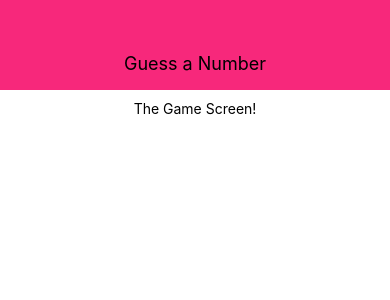
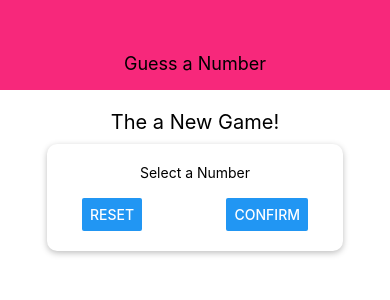
Before and after one commit to Werstern/guess-number, a React Native app: screen / in a window 390 px wide. Shown: the top 300 px of the page. Built offline with nearby package versions, Linux system fonts and the light colour scheme.

Commit message:
add Card component

```diff
--- /dev/null
+++ b/components/Card.js
@@ -0,0 +1,26 @@
+import React from 'react';
+import { View, StyleSheet } from 'react-native';
+
+const Card = props => {
+  return (
+    <View style={{ ...styles.card, ...props.style }}>{props.children}</View>
+  );
+};
+
+const styles = StyleSheet.create({
+  card: {
+    width: 300,
+    maxWidth: '80%',
+    alignItems: 'center',
+    shadowColor: 'black',
+    shadowOffset: { width: 0, height: 2},
+    shadowRadius: 6,
+    shadowOpacity: 0.26,
+    elevation: 8,
+    backgroundColor: 'white',
+    padding: 20,
+    borderRadius: 10
+  }
+});
+
+export default Card;
--- a/screens/StartGameScreen.js
+++ b/screens/StartGameScreen.js
@@ -1,10 +1,20 @@
 import React from 'react';
-import { View, Text, StyleSheet} from 'react-native';
+import { View, Text, TextInput, Button, StyleSheet} from 'react-native';
+
+import Card from '../components/Card';
 
 const StartGameScreen = props => {
   return (
     <View style={styles.screen}>
-      <Text>The Game Screen!</Text>
+      <Text style={styles.title}>The a New Game!</Text>
+      <Card style={styles.inputContainer}>
+        <Text>Select a Number</Text>
+        <TextInput />
+        <View style={styles.buttonContainer}>
+          <Button title="Reset" onPress={() => {}} />
+          <Button title="Confirm" onPress={() => {}} />
+        </View>
+      </Card>
     </View>
   );
 };
@@ -14,6 +24,21 @@
     flex: 1,
     padding: 10,
     alignItems: 'center'
+  },
+  title: {
+    fontSize: 20,
+    marginVertical: 10
+  },
+  inputContainer: {
+    width: 300,
+    maxWidth: '80%',
+    alignItems: 'center'
+  },
+  buttonContainer: {
+    flexDirection: 'row',
+    width: '100%',
+    justifyContent: 'space-between',
+    paddingHorizontal: 15
   }
 });
 
```
